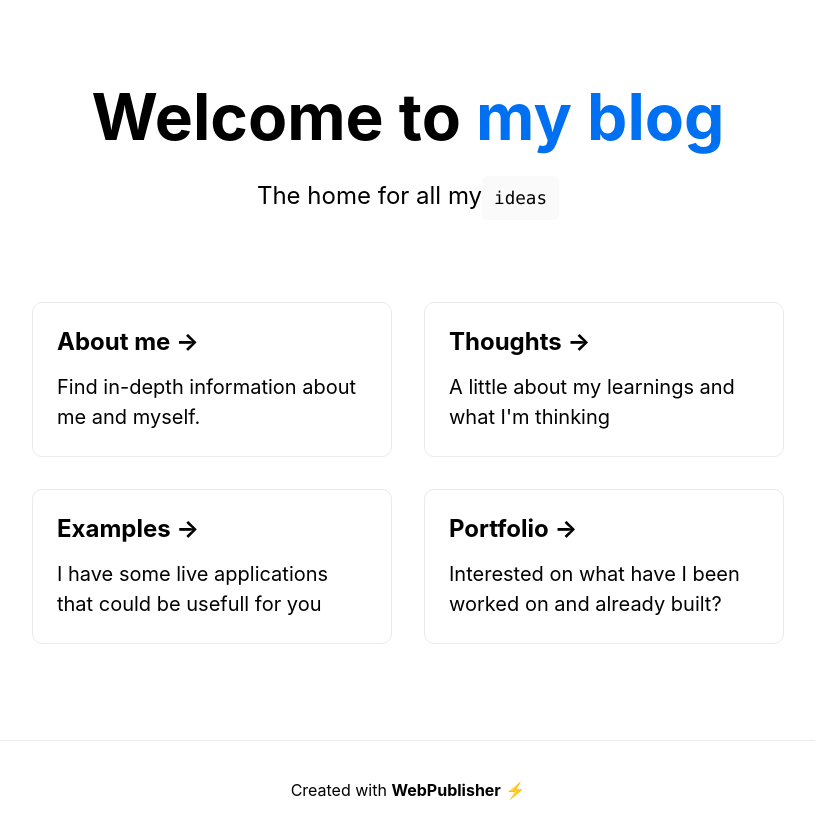
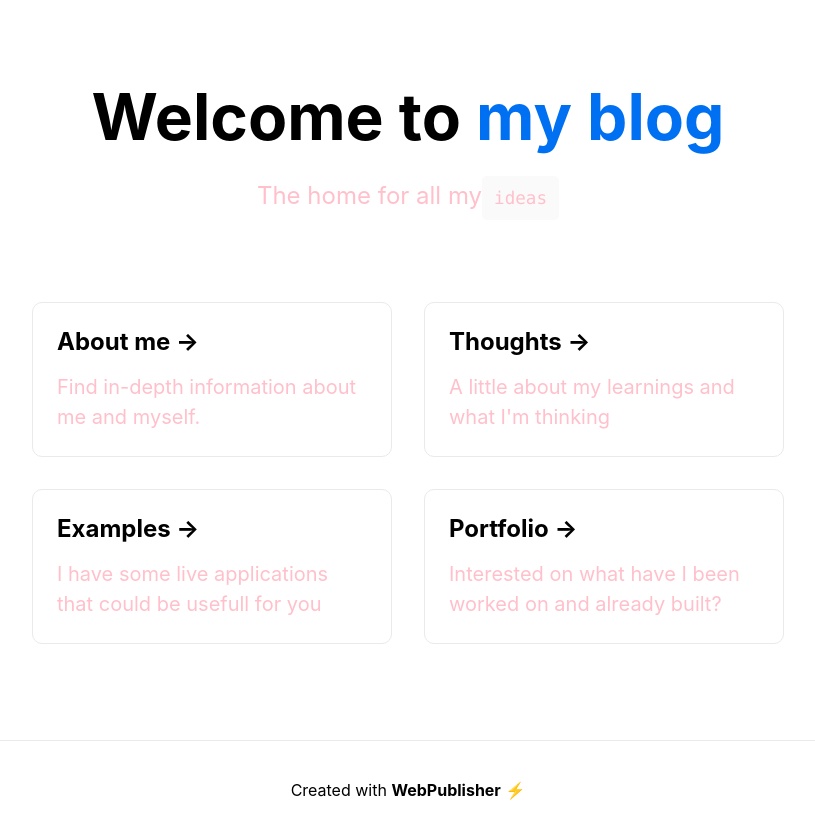
Before and after one commit to ykmsd/nextjs-sb, a Next.js app: page / in a window 1280 px wide. Shown: the whole page, without its empty margins (232-1047 px from the left). Built offline with nearby package versions, Linux system fonts and the light colour scheme.

Commit message:
add test files

```diff
--- a/pages/index.js
+++ b/pages/index.js
@@ -1,5 +1,11 @@
 import Head from 'next/head';
 import styles from '../styles/Home.module.css';
+import styles2 from '../styles/Test.module.scss';
+import styles3 from '../styles/Test2.module.css';
+import styles4 from '../styles/Test3.module.css';
+import styles5 from '../styles/Test4.module.css';
+import styles6 from '../styles/Test5.module.css';
+
 
 export default function Home() {
   return (
--- /dev/null
+++ b/styles/Test.module.scss
@@ -0,0 +1,3 @@
+p {
+    color: pink
+}
--- /dev/null
+++ b/styles/Test2.module.css
@@ -0,0 +1,3 @@
+p {
+    color: pink
+}
--- /dev/null
+++ b/styles/Test3.module.css
@@ -0,0 +1,3 @@
+p {
+    color: pink
+}
--- /dev/null
+++ b/styles/Test4.module.css
@@ -0,0 +1,3 @@
+p {
+    color: pink
+}
--- /dev/null
+++ b/styles/Test5.module.css
@@ -0,0 +1,3 @@
+p {
+    color: pink
+}
```
